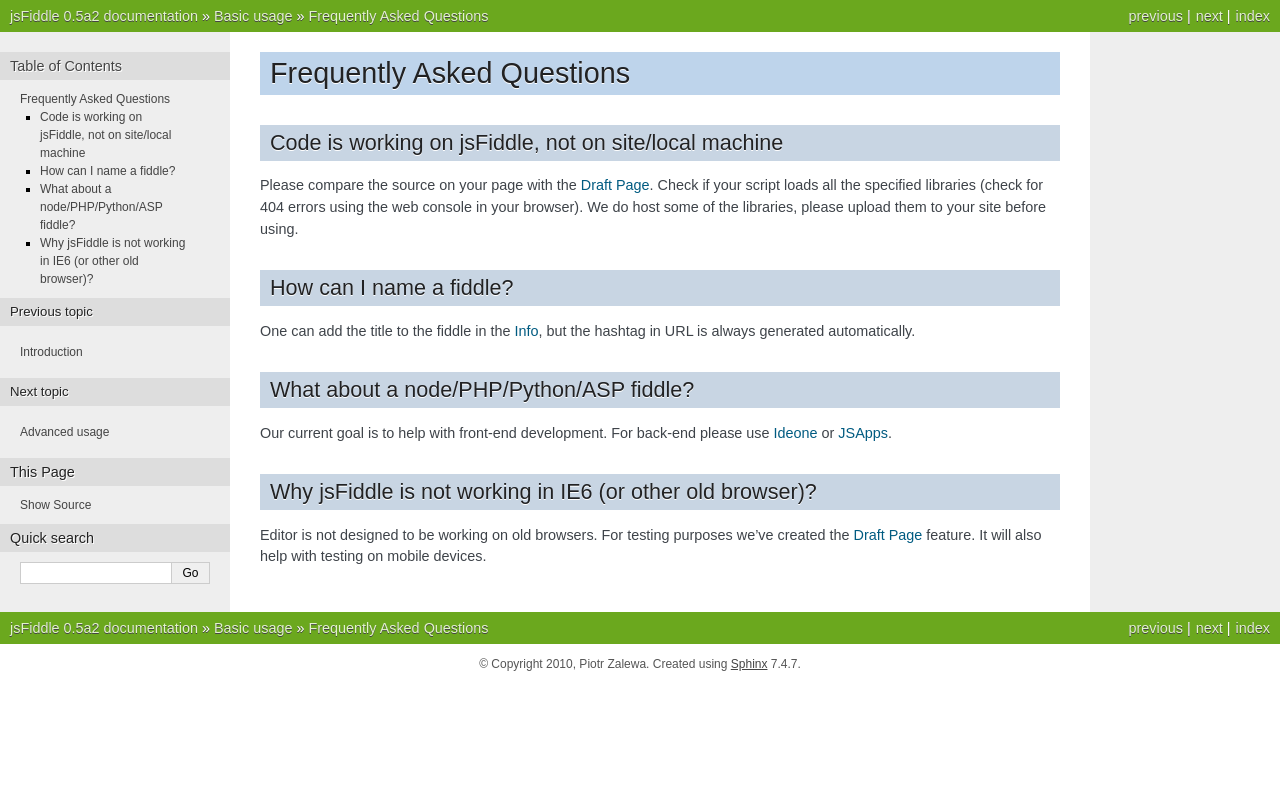
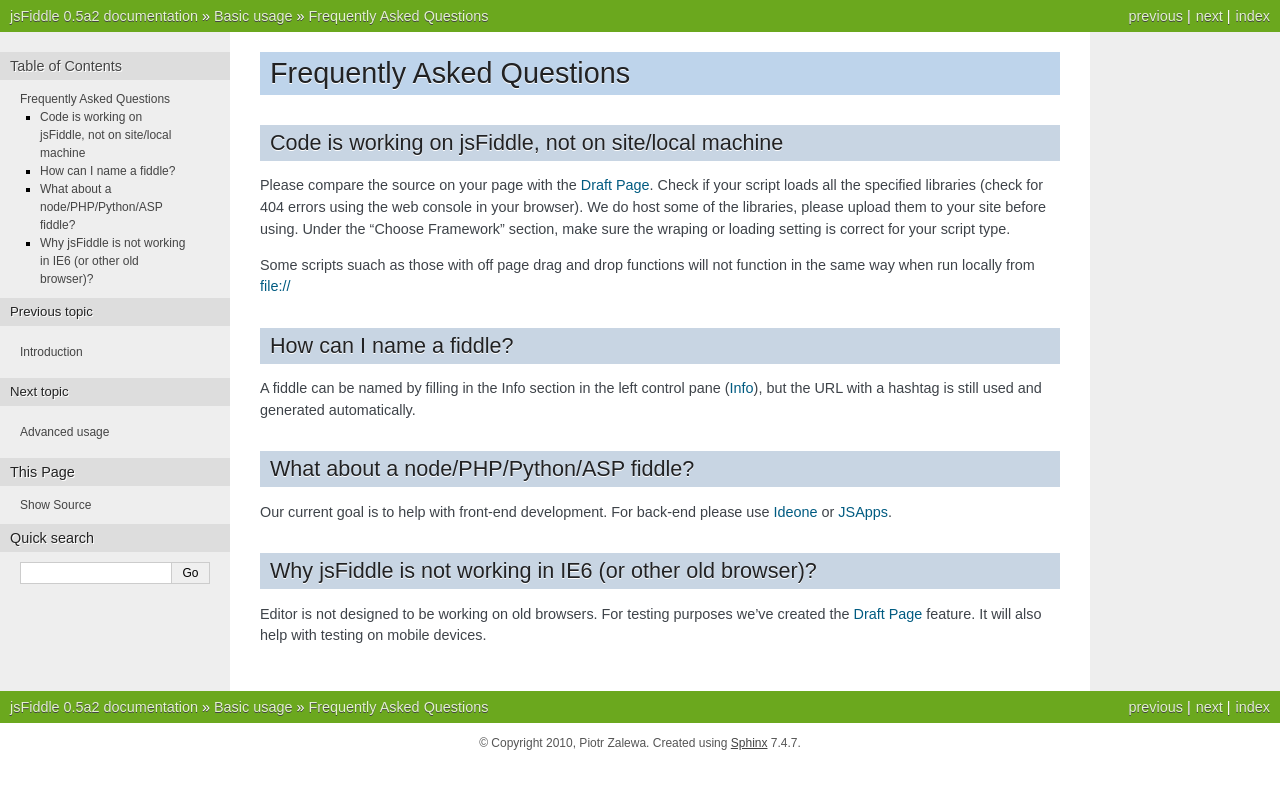
Before and after one commit to jsfiddle/jsfiddle-users, a Sphinx documentation site: the page built from docs/basic/faq.rst, in a window 1280 px wide. Shown: the top 789 px of the page. Built offline with Sphinx 7.4.7, drawn with Linux system fonts in a browser that asks for light colours.

Commit message:
Improved readability of "How can I name a fiddle" and added more info "Code is working on jsFiddle, not on site/local machine"

```diff
--- a/docs/basic/faq.rst
+++ b/docs/basic/faq.rst
@@ -8,13 +8,18 @@
 Please compare the source on your page with the :ref:`result_draft`. Check
 if your script loads all the specified libraries (check for 404 errors using
 the web console in your browser). We do host some of the libraries, please
-upload them to your site before using.
+upload them to your site before using.  Under the "Choose Framework" section,
+make sure the wraping or loading setting is correct for your script type.
+
+Some scripts suach as those with off page drag and drop functions will not
+function in the same way when run locally from file://
 
 How can I name a fiddle?
 ########################
 
-One can add the title to the fiddle in the :ref:`fiddle_settings-info`, but
-the hashtag in URL is always generated automatically.
+A fiddle can be named by filling in the Info section in the left control pane
+(:ref:`fiddle_settings-info`), but the URL with a hashtag is still used and
+generated automatically.
 
 
 What about a node/PHP/Python/ASP fiddle?
```
